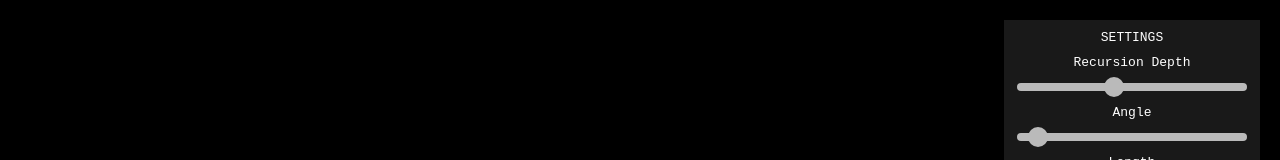
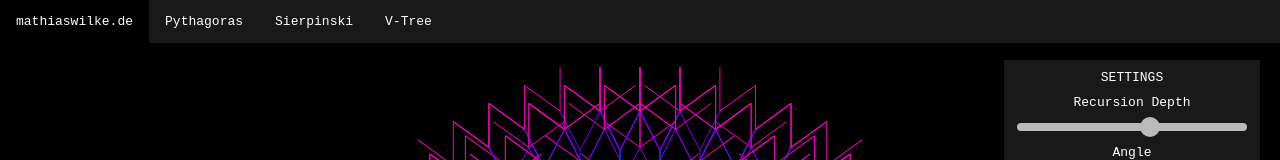
Before and after one commit to mathias-wilke/javascript-canvas-vtree, a plain HTML site: page index.html in a window 1280 px wide. Shown: the top 160 px of the page. Drawn offline with Linux system fonts and the light colour scheme.

Commit message:
added a navigation menu

```diff
--- a/css/canvas-fun.css
+++ b/css/canvas-fun.css
@@ -3,6 +3,43 @@
     font-family: monospace;
     margin:0;
     padding:0;
+}
+
+#menue{
+    height: 43px;
+    z-index: 2;
+    background-color: rgba(51, 51, 51, 0);
+    position: absolute;
+    width: 100%;
+    transition: 0.3s;
+}
+
+#menue:hover{
+    background-color: rgba(51, 51, 51, 0.5);
+}
+
+ul {
+    list-style-type: none;
+    margin: 0;
+    padding: 0;
+    overflow: hidden;
+}
+
+li {
+    float: left;
+}
+
+li a {
+    display: block;
+    color: white;
+    text-align: center;
+    padding: 14px 16px;
+    text-decoration: none;
+    transition: 0.3s;
+}
+
+li a:hover {
+    background-color: rgba(0, 0, 0, 1);
 }
 
 canvas{
@@ -23,7 +60,7 @@ p {
     width: 20%;
     position: absolute;
     right: 20px;
-    top: 20px;
+    top: 60px;
     z-index: 1;
     background-color: rgba(51, 51, 51, 0.5);
     padding-bottom: 20px;
--- a/index.html
+++ b/index.html
@@ -6,22 +6,30 @@
         <link rel="stylesheet" href="css/canvas-fun.css">
     </head>
     <body>
+        <div id="menue">
+            <ul>
+                <li><a href="https://www.mathiaswilke.de">mathiaswilke.de</a></li>
+                <li><a href="https://www.mathiaswilke.de/pythagoras">Pythagoras</a></li>
+                <li><a href="https://www.mathiaswilke.de/sierpinski">Sierpinski</a></li>
+                <li><a href="https://www.mathiaswilke.de">V-Tree</a></li>
+            </ul>
+        </div>
         <canvas id="screen" width="800px" height="450px"></canvas>
         <div class="slidecontainer">
             <p>SETTINGS</p>
             <p>Recursion Depth</p>
-            <input type="range" min="1" max="13" value="6" class="slider" id="recursion">
+            <input type="range" min="1" max="13" value="8" class="slider" id="recursion">
             <p>Angle</p>
-            <input type="range" min="1" max="360" value="20" class="slider" id="angle">
+            <input type="range" min="1" max="360" value="27" class="slider" id="angle">
             <p>Length</p>
-            <input type="range" min="1" max="90" value="40" class="slider" id="length">
+            <input type="range" min="1" max="90" value="44" class="slider" id="length">
             <p>Length Change</p>
             <input type="range" min="0" max="10" value="0" class="slider" id="length-change">
             <p>Angle Change</p>
             <input type="range" min="0" max="100" value="0" class="slider" id="angle-change">
             <p>Colors</p>
             <label class="switch">
-                <input type="checkbox" id="colors">
+                <input checked="true" type="checkbox" id="colors">
                 <span class="slide-switch round"></span>
             </label>
         </div>
```
